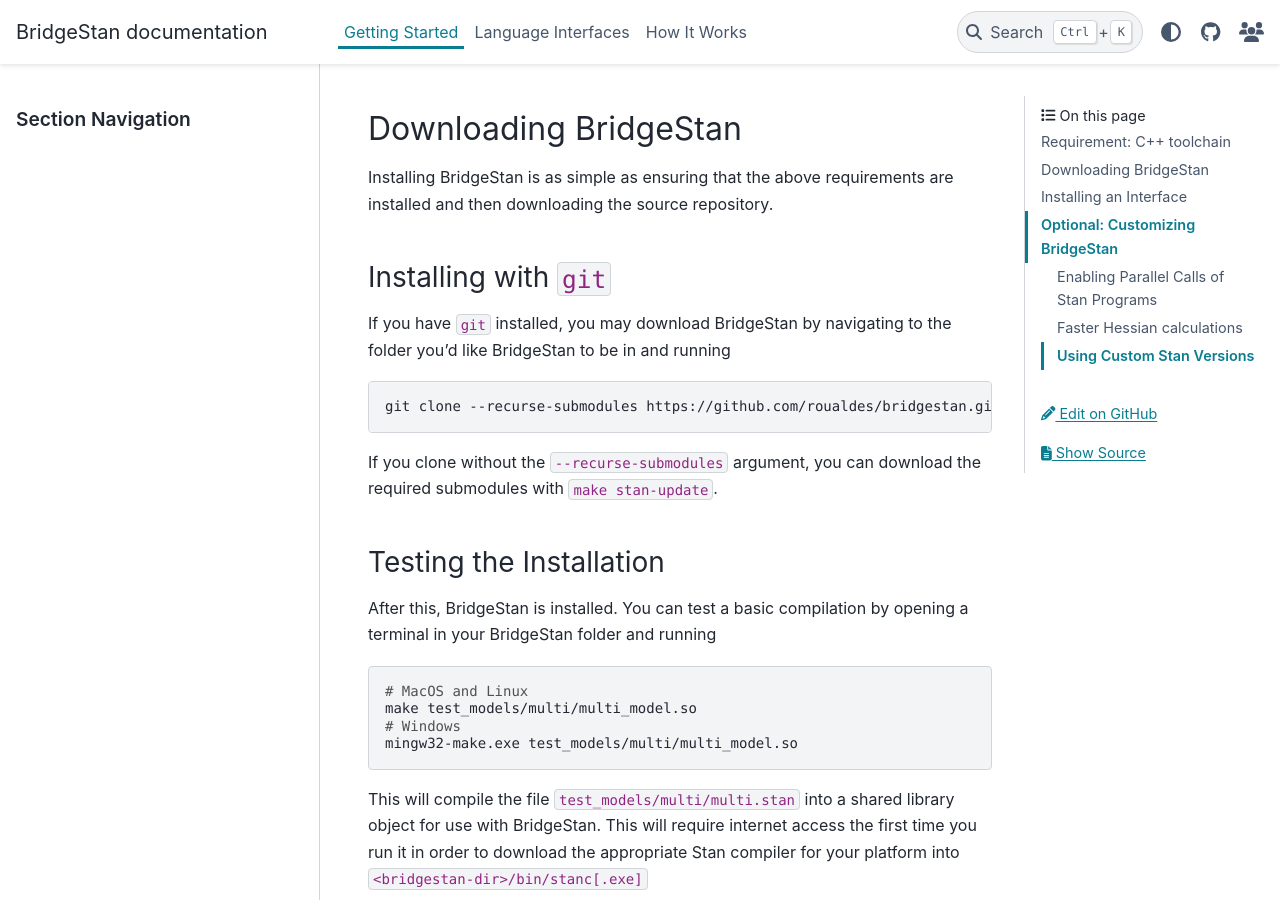
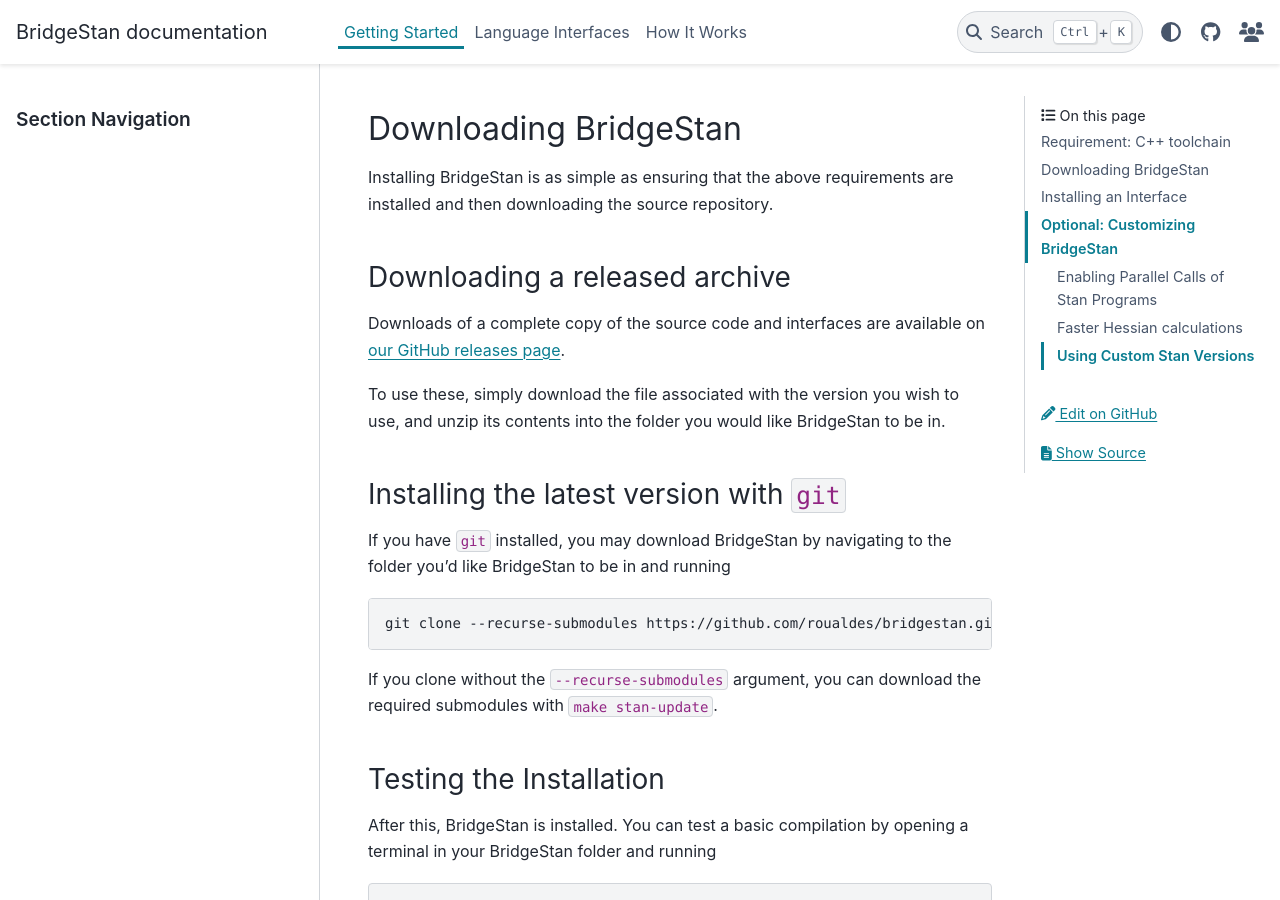
Before and after one commit to StanJulia/StanSample.jl, a Sphinx documentation site: the page built from deps/data/bridgestan/docs/getting-started.rst, in a window 1280 px wide and 900 px high, scrolled down 465 px. Built offline with Sphinx 7.4.7 and the PyData theme 0.15.4, drawn with Linux system fonts in a browser that asks for light colours.

Commit message:
Rel 6.13.8

```diff
--- a/deps/data/bridgestan/docs/getting-started.rst
+++ b/deps/data/bridgestan/docs/getting-started.rst
@@ -20,8 +20,18 @@
 Installing BridgeStan is as simple as ensuring that the above requirements are installed and then downloading
 the source repository.
 
-Installing with ``git``
-_______________________
+Downloading a released archive
+______________________________
+
+Downloads of a complete copy of the source code and interfaces are available
+on `our GitHub releases page <https://github.com/roualdes/bridgestan/releases>`__.
+
+To use these, simply download the file associated with the version you wish to use,
+and unzip its contents into the folder you would like BridgeStan to be in.
+
+
+Installing the latest version with ``git``
+__________________________________________
 
 If you have ``git`` installed, you may download BridgeStan by navigating to the folder you'd like
 BridgeStan to be in and running
--- a/deps/data/bridgestan/julia/docs/Manifest.toml
+++ b/deps/data/bridgestan/julia/docs/Manifest.toml
@@ -15,7 +15,7 @@
 [[deps.BridgeStan]]
 path = ".."
 uuid = "c88b6f0a-829e-4b0b-94b7-f06ab5908f5a"
-version = "0.1.0"
+version = "1.0.0"
 
 [[deps.Dates]]
 deps = ["Printf"]
```
Also changed, not shown: 5 other files.
